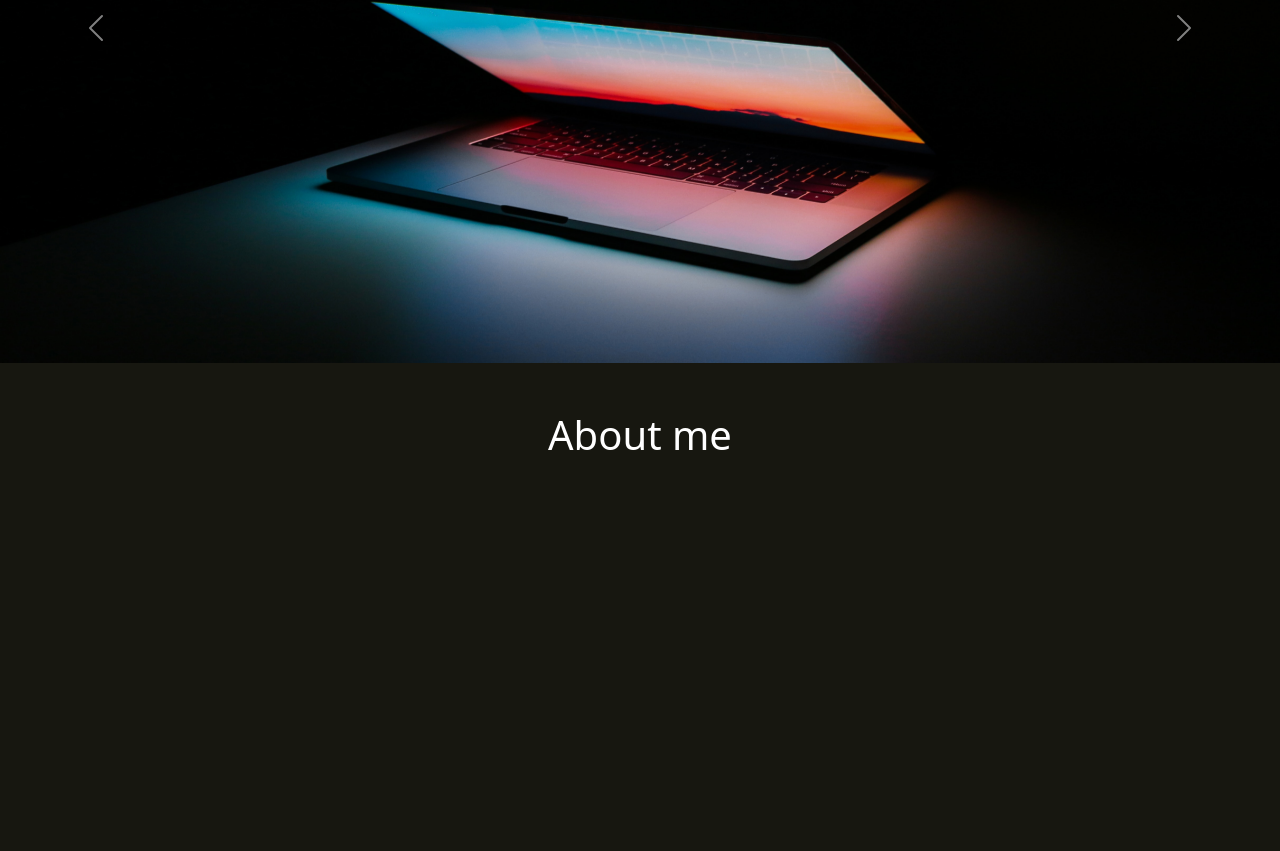
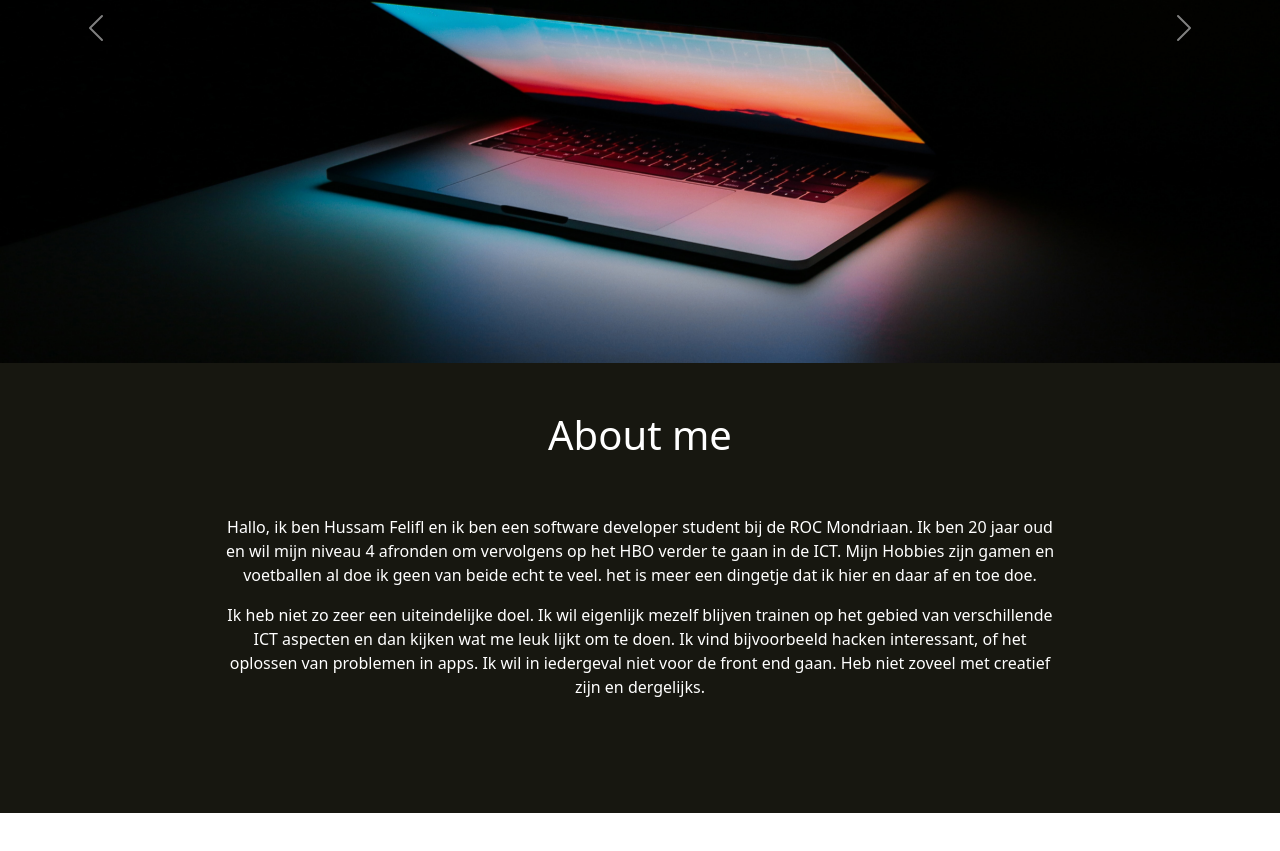
Before and after one commit to H-Felifl/H-Felifl.github.io, a plain HTML site: page index.html in a window 1280 px wide. Shown: the part 399-1250 px from the top of the page. After the commit the page ends 1212 px from the top, so only its background shows below. Drawn offline with nearby package versions, Linux system fonts and the light colour scheme.

Commit message:
about me done

```diff
--- a/css/style.css
+++ b/css/style.css
@@ -49,7 +49,7 @@
 
 .about_section {
     background-color: rgb(23, 23, 16);
-    height: 670px;
+    height: 450px;
 }
 
 /* .pf_svg {
--- a/index.html
+++ b/index.html
@@ -84,8 +84,19 @@
 
       <div class="row">
         <div class="col-2"></div>
-        <div class="col-8 text-center">
+        <div class="col-8">
 
+          <br>
+          <br>
+
+          <p class="text-white text-center">Hallo, ik ben Hussam Felifl en ik ben een software developer student bij de ROC Mondriaan.
+           Ik ben 20 jaar oud en wil mijn niveau 4 afronden om vervolgens op het HBO verder te gaan in de ICT. Mijn Hobbies zijn gamen en voetballen al doe
+            ik geen van beide echt te veel. het is meer een dingetje dat ik hier en daar af en toe doe.
+          </p>
+          <p class="text-white text-center">Ik heb niet zo zeer een uiteindelijke doel. Ik wil eigenlijk mezelf blijven trainen op het gebied van
+            verschillende ICT aspecten en dan kijken wat me leuk lijkt om te doen. Ik vind bijvoorbeeld hacken interessant, of het oplossen van
+            problemen in apps. Ik wil in iedergeval niet voor de front end gaan. Heb niet zoveel met creatief zijn en dergelijks.
+          </p>
 
 
         </div>
```
